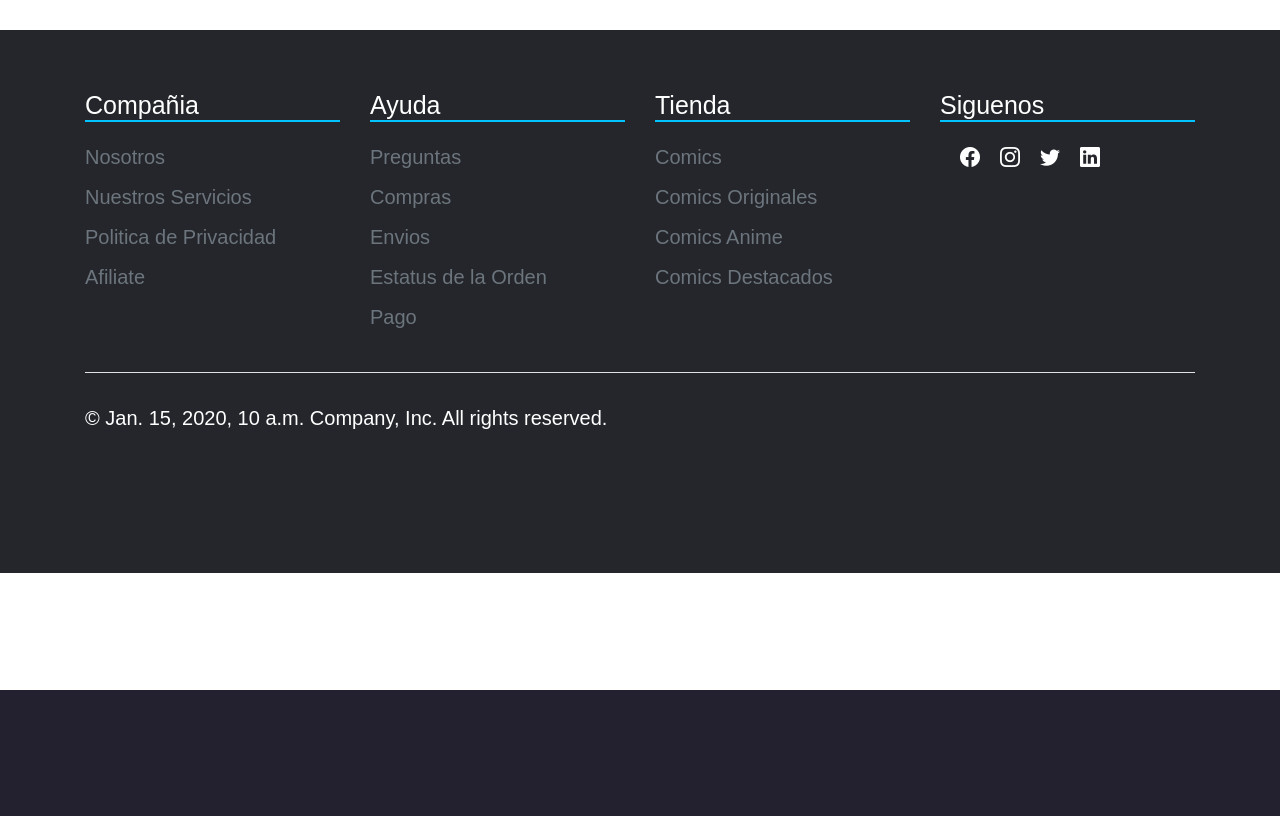
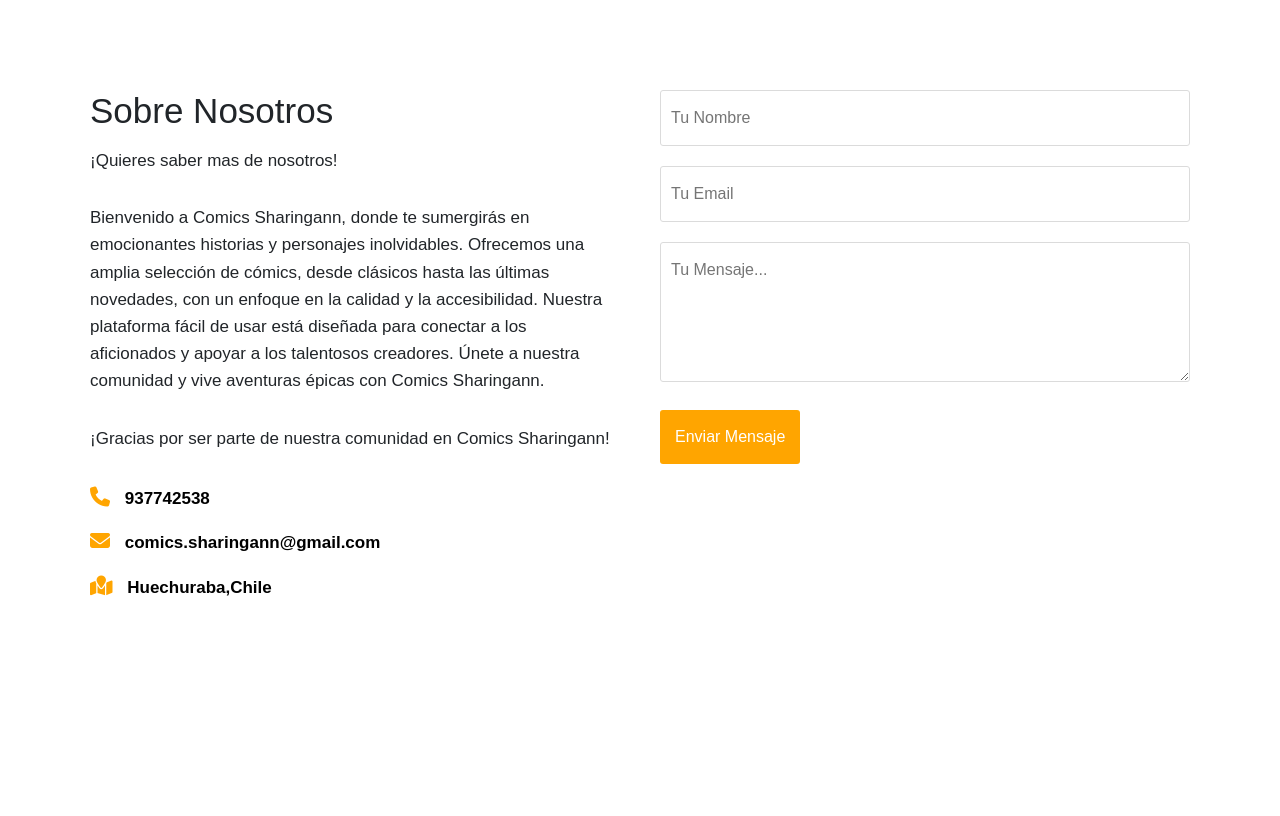
Before and after one commit to GiovanniGonzalezDuoc/ProyectoSemestral, a Django app: template home/templates/home/about-us.html in a window 1280 px wide. Shown: the part 110-926 px from the top of the page. Before the commit the page ends 800 px from the top, so only its background shows below. Run offline with Django 5.2, Linux system fonts and the light colour scheme; the template is opened without the code that fills it: most values are stand-ins (such as "Sample title", 1, 10 or a date in 2020); grey boxes are pictures that could not be loaded.

Commit message:
avance cards

```diff
--- /dev/null
+++ b/common/static/css/styles-contactos.css
@@ -0,0 +1,80 @@
+@import url('https://fonts.googleapis.com/css2?family=Open+Sans:wght@400;700&display=swap');
+
+.containers-form {
+    width: 100%;
+    max-width: 1100px;
+    margin: auto;
+    display: grid;
+    grid-template-columns: repeat(2, 1fr);
+    grid-gap: 50px;
+    margin-top: 90px;
+}
+
+.containers-form h2 {
+    margin-bottom: 15px;
+    font-size: 35px;
+}
+
+.containers-form p {
+    font-size: 17px;
+    line-height: 1.6;
+    margin-bottom: 30px;
+}
+
+.containers-form a {
+    font-size: 17px;
+    display: inline-block;
+    text-decoration: none;
+    width: 100%;
+    margin-bottom: 15px;
+    color: black;
+    font-weight: 700;
+}
+
+.containers-form a i {
+    color: orange;
+    margin-right: 10px;
+}
+
+.containers-form form .campo,
+.containers-form form textarea {
+    width: 100%;
+    padding: 15px 10px;
+    font-size: 16px;
+    border: 1px solid #dbdbdb;
+    margin-bottom: 20px;
+    border-radius: 3px;
+    outline: 0px;
+}
+
+.containers-form form textarea {
+    max-width: 530px;
+    min-width: 530px;
+    min-height: 140px;
+    max-height: 150px;
+}
+
+.containers-form .btn-enviar {
+    padding: 15px;
+    font-size: 16px;
+    border: none;
+    outline: 0px;
+    background: orange;
+    color: white;
+    border-radius: 3px;
+    cursor: pointer;
+    transition: all 300ms ease;
+}
+
+.containers-form .btn-enviar:hover {
+    background: #e39403;
+}
+
+
+.margin-top{
+    margin-top: 10rem;
+  }
+.centrar{
+    text-align:center ;
+    justify-content: center;
+}
--- a/common/templates/common/index.html
+++ b/common/templates/common/index.html
@@ -10,6 +10,7 @@
     <title> {% block title %} Comics Sharingann {% endblock %} </title>
 
     <link href="https://cdn.jsdelivr.net/npm/bootstrap@5.3.3/dist/css/bootstrap.min.css" rel="stylesheet" integrity="sha384-QWTKZyjpPEjISv5WaRU9OFeRpok6YctnYmDr5pNlyT2bRjXh0JMhjY6hW+ALEwIH" crossorigin="anonymous">
+    <link rel="stylesheet" href="https://cdnjs.cloudflare.com/ajax/libs/font-awesome/6.2.1/css/all.min.css">
     <link rel="stylesheet" href="https://cdn.jsdelivr.net/npm/bootstrap-icons@1.11.3/font/bootstrap-icons.min.css">
     <link rel="stylesheet" href="{% static 'css/global.css' %}">
 
--- a/home/templates/home/about-us.html
+++ b/home/templates/home/about-us.html
@@ -1,5 +1,32 @@
 {% extends 'common/index.html' %}
+{% load static %}
+
+{% block extra_css %}
+<link rel="stylesheet" href="{% static 'css/styles-contactos.css' %}">
+{% endblock %}
 
 {% block content %}
 
+<div class="containers-form">
+    <div class="info-form">
+        <h2>Sobre Nosotros</h2>
+        <p>¡Quieres saber mas de nosotros!</p>
+        <p>Bienvenido a Comics Sharingann, donde te sumergirás en emocionantes historias y personajes inolvidables. Ofrecemos una amplia selección de cómics, desde clásicos hasta las últimas novedades, con un enfoque en la calidad y la accesibilidad. Nuestra plataforma fácil de usar está diseñada para conectar a los aficionados y apoyar a los talentosos creadores. Únete a nuestra comunidad y vive aventuras épicas con Comics Sharingann.
+        </p>
+        <p>¡Gracias por ser parte de nuestra comunidad en Comics Sharingann!</p>
+        <a href="#"><i class="fa fa-phone"></i> 937742538</a>
+        <a href="#"><i class="fa fa-envelope"></i> comics.sharingann@gmail.com</a>
+        <a href="#"><i class="fa fa-map-marked"></i> Huechuraba,Chile</a>
+    </div>
+    <form action="#" autocomplete="off">
+        <input type="text" name="nombre" placeholder="Tu Nombre" class="campo">
+        <input type="email" name="email" placeholder="Tu Email" class="campo">
+        <textarea name="mensaje" placeholder="Tu Mensaje..."></textarea>
+        <input type="submit" name="enviar" value="Enviar Mensaje" class="btn-enviar">
+    </form>
+</div>
+<div class="centrar margin-top">
+    <iframe src="https://www.google.com/maps/embed?pb=!1m18!1m12!1m3!1d3332.292076222675!2d-70.68076012431276!3d-33.363439973424086!2m3!1f0!2f0!3f0!3m2!1i1024!2i768!4f13.1!3m3!1m2!1s0x9662c7025c925e0f%3A0x7f2f6a657c08d14a!2sDuoc%20UC%3A%20Sede%20Plaza%20Norte!5e0!3m2!1ses!2scl!4v1713574594211!5m2!1ses!2scl" width="600" height="450" style="border:0;" allowfullscreen="" loading="lazy" referrerpolicy="no-referrer-when-downgrade"></iframe>
+</div>
+
 {% endblock %}
```
